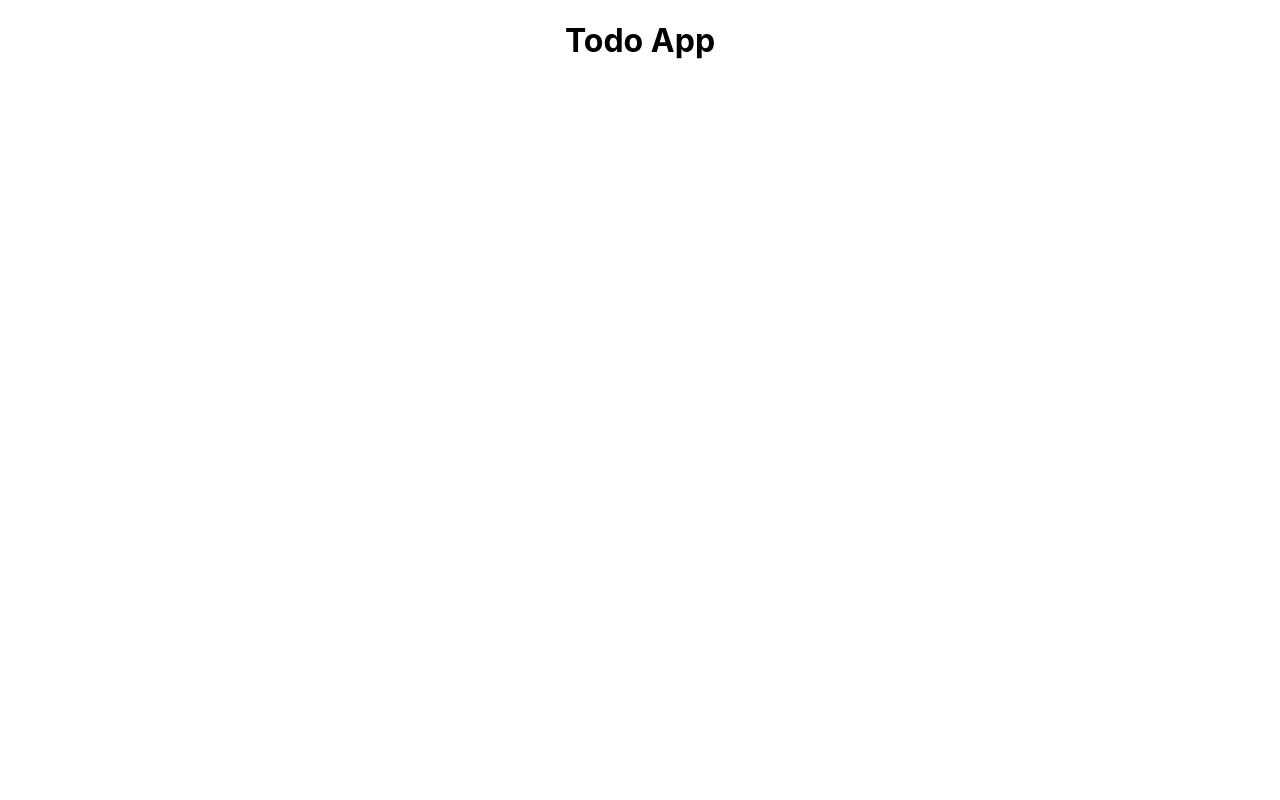
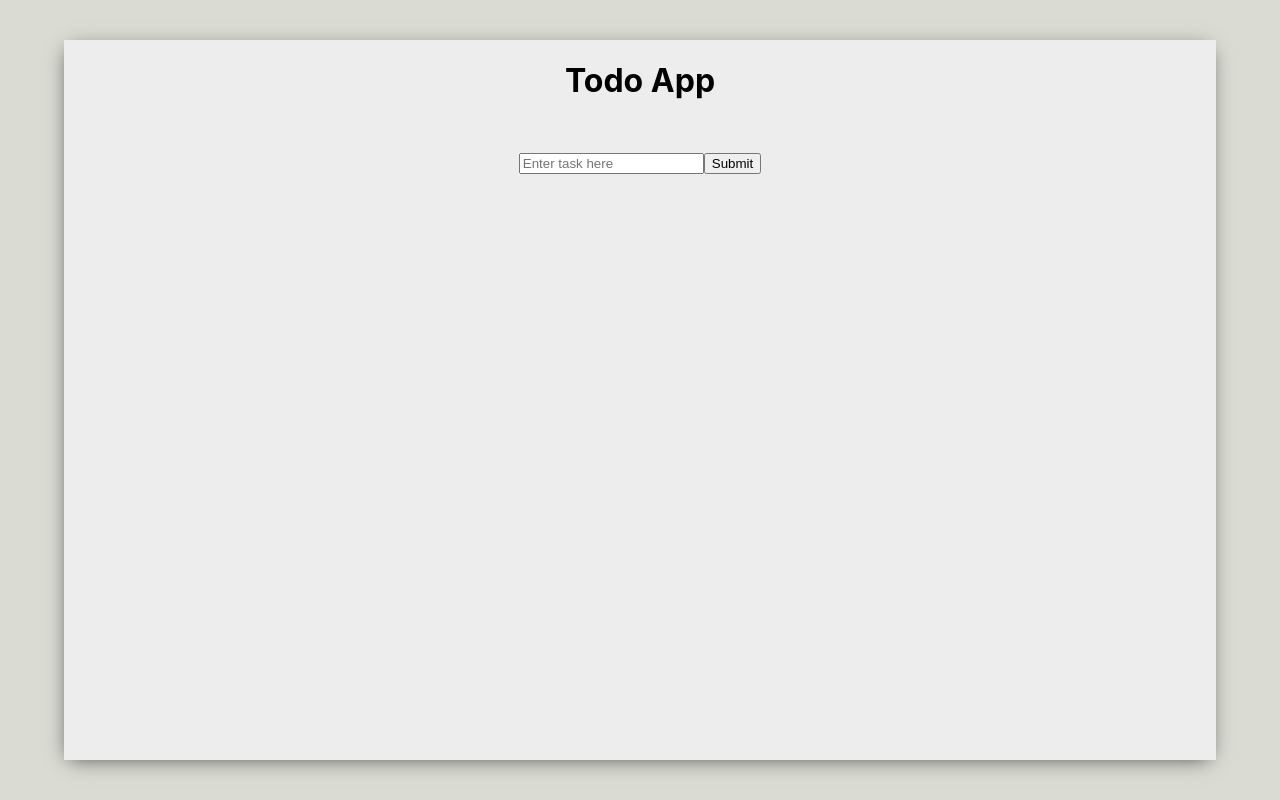
Before and after one commit to rahulkumawat2107/Todo-React-Webapp, a React (Create React App) app: page / in a window 1280 px wide. Built offline with nearby package versions, Linux system fonts and the light colour scheme.

Commit message:
added Todo functionality

```diff
--- a/src/App.css
+++ b/src/App.css
@@ -1,38 +1,22 @@
-.App {
-  text-align: center;
+.app {
+    display: grid;
+    place-items: center;
+    background-color: #dadbd3;
+    height: 100vh;
 }
 
-.App-logo {
-  height: 40vmin;
-  pointer-events: none;
+.app_body {
+    display: flex;
+    flex-direction: column;
+    align-items: center;
+    background-color: #ededed;
+    height: 90vh;
+    width: 90vw;
+    box-shadow: -1px 4px 20px -6px rgba(0, 0, 0, 0.7);
 }
 
-@media (prefers-reduced-motion: no-preference) {
-  .App-logo {
-    animation: App-logo-spin infinite 20s linear;
-  }
+.app_sidebar {
+    border: 1px solid black;
+    width: 100%;
+    height: 100vh;
 }
-
-.App-header {
-  background-color: #282c34;
-  min-height: 100vh;
-  display: flex;
-  flex-direction: column;
-  align-items: center;
-  justify-content: center;
-  font-size: calc(10px + 2vmin);
-  color: white;
-}
-
-.App-link {
-  color: #61dafb;
-}
-
-@keyframes App-logo-spin {
-  from {
-    transform: rotate(0deg);
-  }
-  to {
-    transform: rotate(360deg);
-  }
-}
--- a/src/App.js
+++ b/src/App.js
@@ -1,9 +1,25 @@
 import './App.css';
+import React, {useState} from 'react';
+import Todo from './Todo';
+import TodoList from './TodoList';
 
 function App() {
+  const[inputText, setInputText] = useState("");
+  const [todos, setTodos] = useState([]);
+
+  console.log(todos)
+
   return (
-    <div className="App">
-      <h1>Todo App</h1>
+    <div className="app">
+      <div className="app_body">
+        <h1>Todo App</h1>
+          <Todo todos = {todos} inputText={inputText} setInputText = {setInputText} setTodos = {setTodos}/>
+          <ul>
+            {todos.map((todo) => (
+                <TodoList key={todo.id} text={todo.text} todo = {todo} todos = {todos} setTodos={setTodos} completed={todo.completed}/>
+            ))}
+          </ul>
+      </div>
     </div>
   );
 }
--- /dev/null
+++ b/src/Todo.css
@@ -0,0 +1,3 @@
+.todo_container {
+    padding: 30px;
+}
--- /dev/null
+++ b/src/Todo.js
@@ -0,0 +1,29 @@
+import React from 'react'
+import './Todo.css'
+
+function Todo({todos, inputText, setInputText, setTodos}) {
+
+    const inputTextHandler = (e) => {
+        setInputText(e.target.value);
+    }
+
+    const submitTodo = (e) => {
+        e.preventDefault();
+        setTodos([
+            ...todos,
+            {text: inputText, completed:false, id:Math.random()*1000}
+        ])
+        setInputText("");
+    }
+
+    return (
+        <div className="todo_container">
+            <form onSubmit={submitTodo}>
+                <input value={inputText} onChange={inputTextHandler} type="text" placeholder="Enter task here"></input>
+                <button type="submit">Submit</button>
+            </form>
+        </div>
+    )
+}
+
+export default Todo;
--- /dev/null
+++ b/src/TodoList.js
@@ -0,0 +1,30 @@
+import React from 'react'
+
+function TodoList({text, todo, todos, setTodos, completed}) {
+
+    const deleteHandler = () => {
+        setTodos(todos.filter((el) => el.id !== todo.id));
+        console.log(todo)
+    }
+
+    const completeHandle = () =>{
+        setTodos(todos.map((item) => {
+            if(item.id === todo.id){
+                return{
+                    ...item, completed: !item.completed
+                }
+            }
+            return item;
+        }))
+    }
+
+    return (
+        <div>
+            <input type="checkbox" checked = {completed} onChange={completeHandle}></input>
+            <li style={{ textDecoration:` ${todo.completed ? 'line-through' : ''} `}} type="text">{text}</li>
+            <button onClick={deleteHandler}>Delete</button>
+        </div>
+    )
+}
+
+export default TodoList
```
Also changed, not shown: 1 other file (tests, documents, lock files or other folders).
